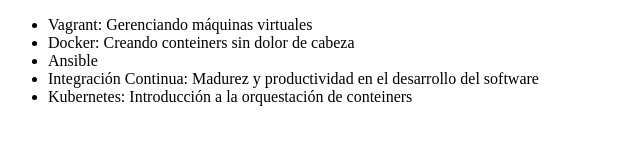
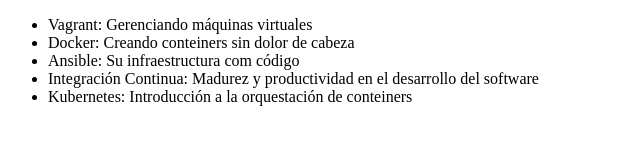
Before and after one commit to axelinski/Alura-git, a plain HTML site: page index.html in a window 1280 px wide. Shown: the whole page, without its empty margins (0-640 px from the left). Drawn offline with Linux system fonts and the light colour scheme.

Commit message:
Modificando el nombre del curso de Ansible

```diff
--- a/index.html
+++ b/index.html
@@ -11,7 +11,7 @@
     <ul>
         <li>Vagrant: Gerenciando máquinas virtuales</li>
         <li>Docker: Creando conteiners sin dolor de cabeza</li>
-        <li>Ansible</li>
+        <li>Ansible: Su infraestructura com código</li>
         <li>Integración Continua: Madurez y productividad en el desarrollo del software</li>
         <li>Kubernetes: Introducción a la orquestación de conteiners</li>
     </ul>
```
